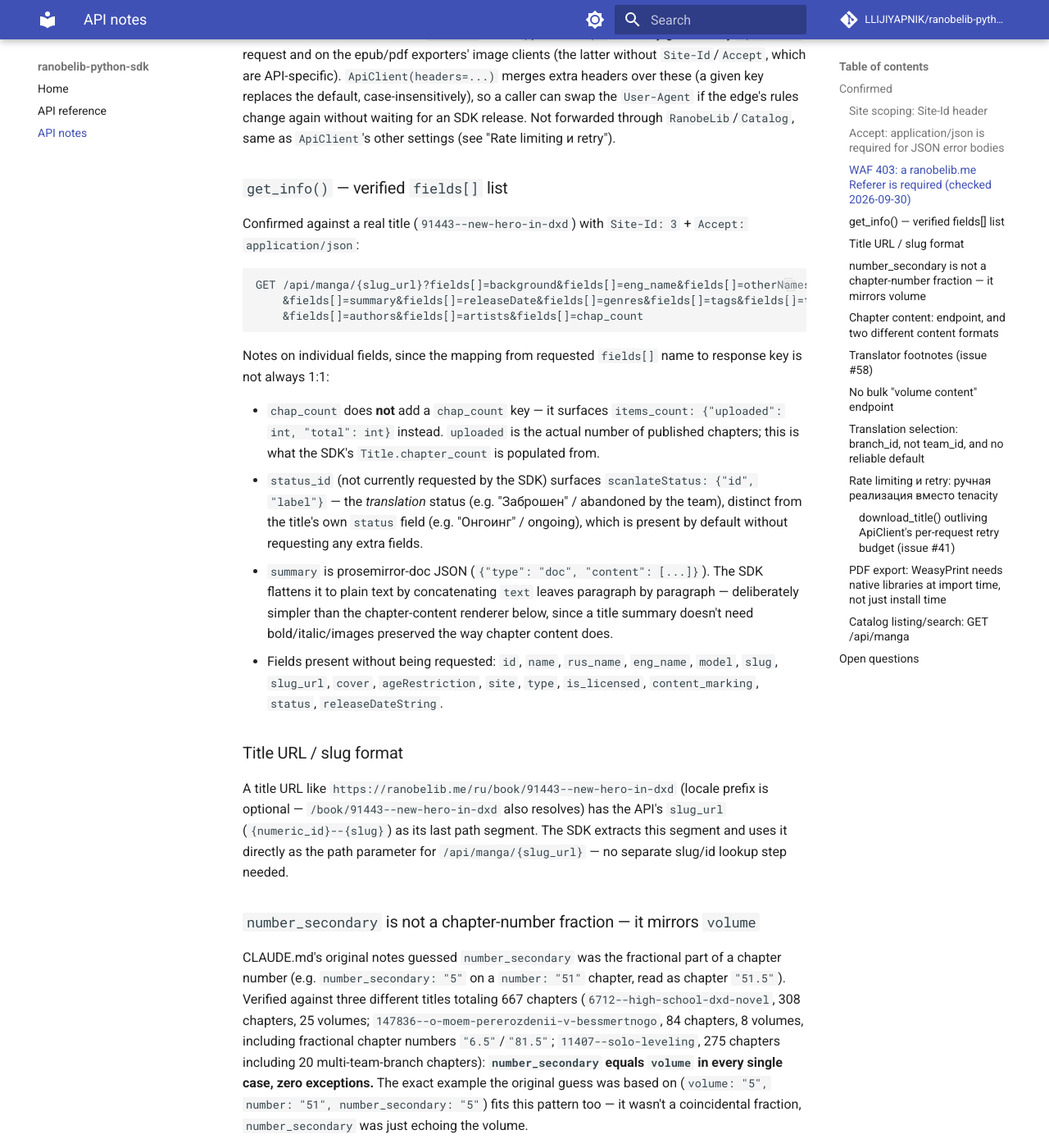
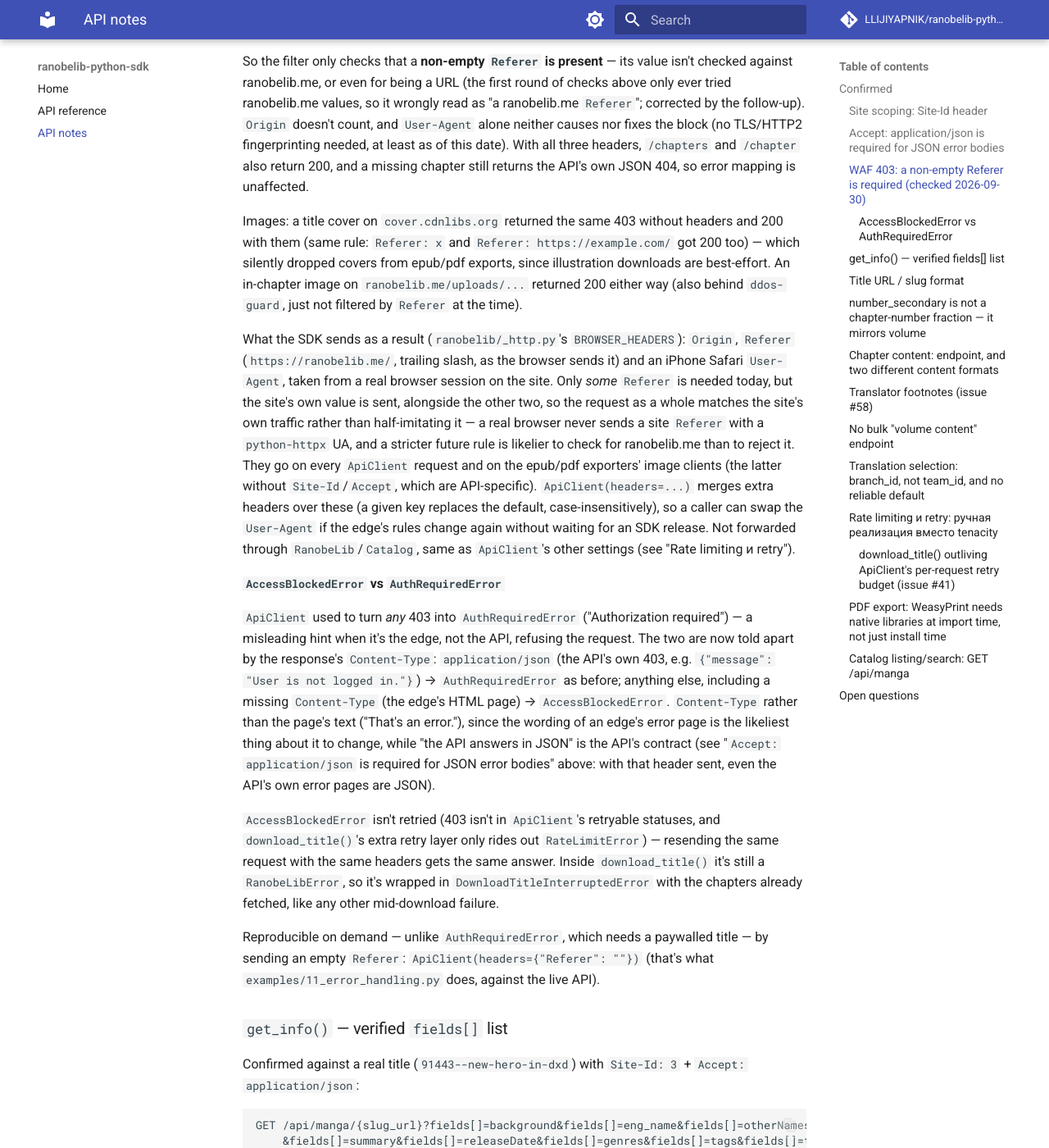
Before and after one commit to LLIJIYAPNIK/ranobelib-python-sdk, an MkDocs documentation site: the page built from docs/api-notes.md, in a window 1280 px wide and 1400 px high, scrolled down 2399 px. Shown: the whole window at 82% size. Built offline with MkDocs 1.6.1 and Material for MkDocs 9.7.7, drawn with Linux system fonts in a browser that asks for light colours; comment, search, counter and statistics services are not loaded; some of the changed text lies outside the part shown.

Commit message:
docs: document AccessBlockedError and correct the WAF 403 findings
Co-Authored-By: Claude Opus 5.5 <noreply@anthropic.com>

```diff
--- a/docs/api-notes.md
+++ b/docs/api-notes.md
@@ -8,7 +8,7 @@ list of open questions.
 ## Confirmed
 
 - Base URL: `https://api.cdnlibs.org/api`, no authorization required for public content —
-  but a ranobelib.me `Referer` is (see "WAF 403" below).
+  but a non-empty `Referer` is (see "WAF 403" below).
 - `GET /api/manga/{slug}/chapters` returns the full chapter list (including fractional
   chapters) in a single response, keyed under `"data"`. No pagination observed so far on a
   308-chapter title.
@@ -42,7 +42,7 @@ the JSON error body shown above instead. Successful (2xx) responses are JSON eit
 SDK client sends `Accept: application/json` on every request to avoid parsing HTML by
 accident.
 
-### WAF 403: a ranobelib.me `Referer` is required (checked 2026-09-30)
+### WAF 403: a non-empty `Referer` is required (checked 2026-09-30)
 
 `api.cdnlibs.org` and `cover.cdnlibs.org` sit behind DDoS-Guard (`Server: ddos-guard` on
 every response). By 2026-09-30 its edge started rejecting the SDK's requests — which until
@@ -73,27 +73,64 @@ Checked against the live API on 2026-09-30, same IP, on `GET /api/manga/{slug}`
 | `Referer: https://ranobelib.me` (no trailing `/`) only | 200 JSON |
 | `Origin: https://example.com` only | 403 HTML |
 
-So the filter keys on `Referer` — `User-Agent` alone neither causes nor fixes the block (no
-TLS/HTTP2 fingerprinting needed, at least as of this date). With all three headers,
+Follow-up the same day (while reproducing `AccessBlockedError` for
+`examples/11_error_handling.py`), `GET /api/manga/{slug}` only:
+
+| Headers on top of `Site-Id` + `Accept` | Result |
+|---|---|
+| `Referer: https://example.com/` only | 200 JSON |
+| `Referer: https://mangalib.me/` only | 200 JSON |
+| `Referer: x` only | 200 JSON |
+| `Origin: https://ranobelib.me` + `Referer: https://example.com/` + UA | 200 JSON |
+| `Referer:` (empty value) only | 403 HTML |
+
+So the filter only checks that a **non-empty `Referer` is present** — its value isn't
+checked against ranobelib.me, or even for being a URL (the first round of checks above only
+ever tried ranobelib.me values, so it wrongly read as "a ranobelib.me `Referer`";
+corrected by the follow-up). `Origin` doesn't count, and `User-Agent` alone neither causes
+nor fixes the block (no TLS/HTTP2 fingerprinting needed, at least as of this date). With all three headers,
 `/chapters` and `/chapter` also return 200, and a missing chapter still returns the API's own
 JSON 404, so error mapping is unaffected.
 
 Images: a title cover on `cover.cdnlibs.org` returned the same 403 without headers and 200
-with them — which silently dropped covers from epub/pdf exports, since illustration
+with them (same rule: `Referer: x` and `Referer: https://example.com/` got 200 too) — which silently dropped covers from epub/pdf exports, since illustration
 downloads are best-effort. An in-chapter image on `ranobelib.me/uploads/...` returned 200
 either way (also behind `ddos-guard`, just not filtered by `Referer` at the time).
 
 What the SDK sends as a result (`ranobelib/_http.py`'s `BROWSER_HEADERS`): `Origin`,
 `Referer` (`https://ranobelib.me/`, trailing slash, as the browser sends it) and an iPhone
-Safari `User-Agent`, taken from a real browser session on the site. Only `Referer` was
-needed, but all three are sent so the request as a whole matches the site's own traffic
-rather than half-imitating it — a real browser never sends a site `Referer` with a
-`python-httpx` UA. They go on every `ApiClient` request and on the epub/pdf exporters'
+Safari `User-Agent`, taken from a real browser session on the site. Only *some* `Referer`
+is needed today, but the site's own value is sent, alongside the other two, so the request
+as a whole matches the site's own traffic rather than half-imitating it — a real browser
+never sends a site `Referer` with a `python-httpx` UA, and a stricter future rule is likelier
+to check for ranobelib.me than to reject it. They go on every `ApiClient` request and on the epub/pdf exporters'
 image clients (the latter without `Site-Id`/`Accept`, which are API-specific).
 `ApiClient(headers=...)` merges extra headers over these (a given key replaces the default,
 case-insensitively), so a caller can swap the `User-Agent` if the edge's rules change again
 without waiting for an SDK release. Not forwarded through `RanobeLib`/`Catalog`, same as
 `ApiClient`'s other settings (see "Rate limiting и retry").
+
+#### `AccessBlockedError` vs `AuthRequiredError`
+
+`ApiClient` used to turn *any* 403 into `AuthRequiredError` ("Authorization required") — a
+misleading hint when it's the edge, not the API, refusing the request. The two are now told
+apart by the response's `Content-Type`: `application/json` (the API's own 403, e.g. `{"message":
+"User is not logged in."}`) → `AuthRequiredError` as before; anything else, including a
+missing `Content-Type` (the edge's HTML page) → `AccessBlockedError`. `Content-Type` rather
+than the page's text ("That's an error."), since the wording of an edge's error page is the
+likeliest thing about it to change, while "the API answers in JSON" is the API's contract
+(see "`Accept: application/json` is required for JSON error bodies" above: with that header
+sent, even the API's own error pages are JSON).
+
+`AccessBlockedError` isn't retried (403 isn't in `ApiClient`'s retryable statuses, and
+`download_title()`'s extra retry layer only rides out `RateLimitError`) — resending the same
+request with the same headers gets the same answer. Inside `download_title()` it's still a
+`RanobeLibError`, so it's wrapped in `DownloadTitleInterruptedError` with the chapters
+already fetched, like any other mid-download failure.
+
+Reproducible on demand — unlike `AuthRequiredError`, which needs a paywalled title — by
+sending an empty `Referer`: `ApiClient(headers={"Referer": ""})` (that's what
+`examples/11_error_handling.py` does, against the live API).
 
 ### `get_info()` — verified `fields[]` list
 
```
Also changed, not shown: CLAUDE.md (+10 -6 lines), docs/reference.md (+2 -0 lines), examples/README.md (+1 -1 lines), 1 other file.
